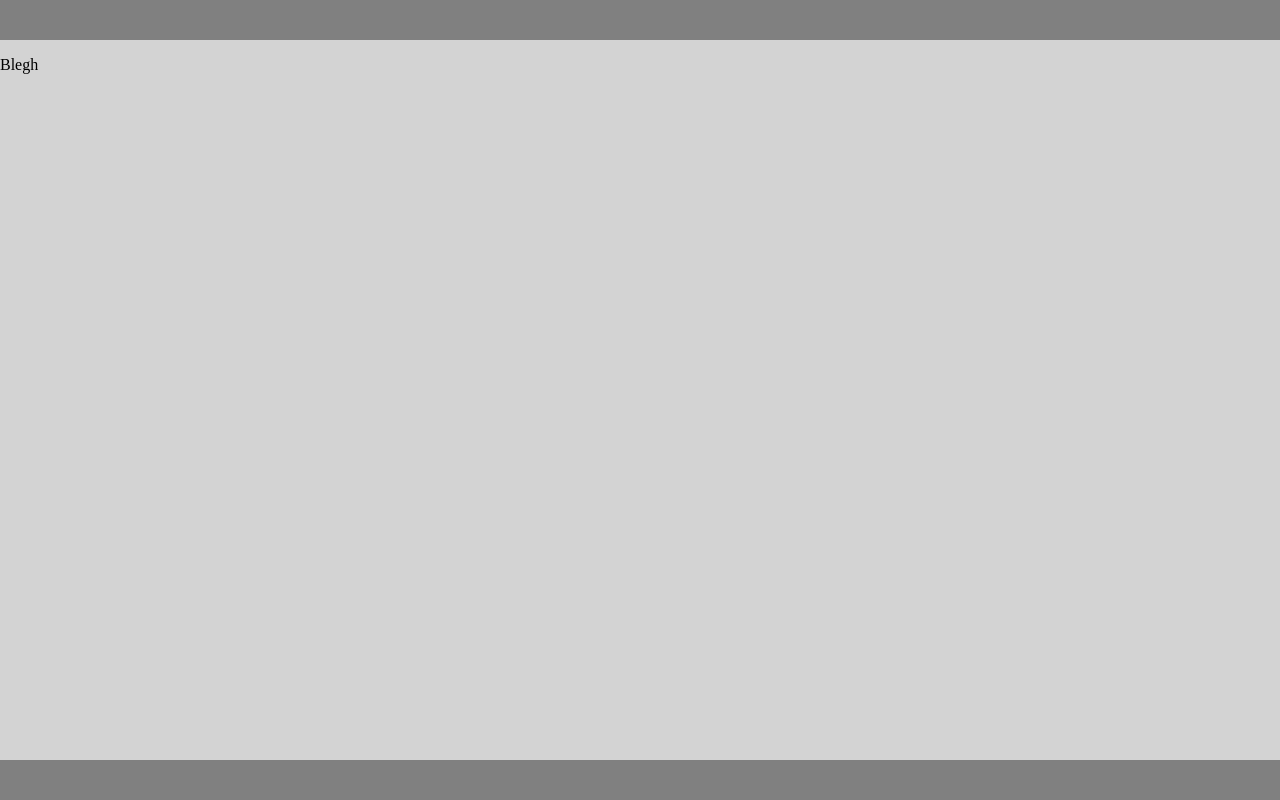
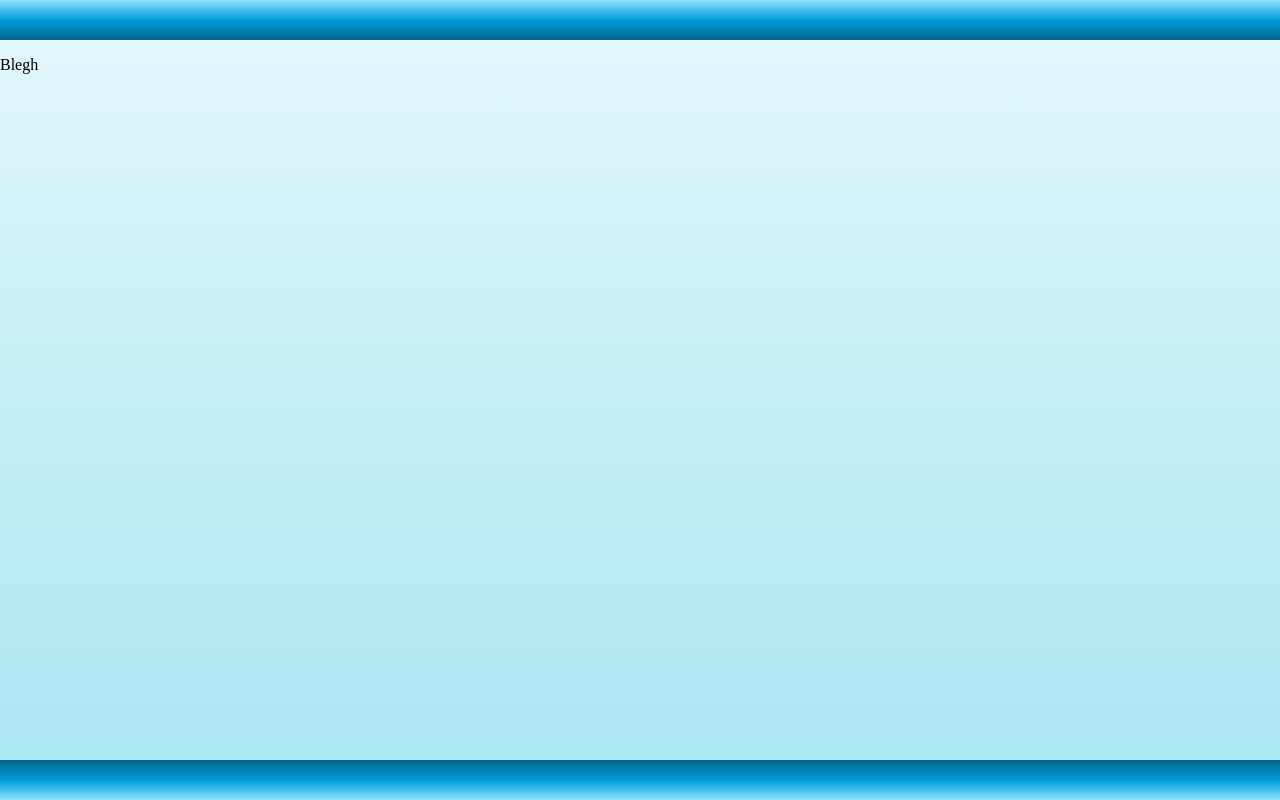
Before and after one commit to ryo-capricorn92/pokemon-typing-game, a React (Create React App) app: page / in a window 1280 px wide. Built offline with nearby package versions, Linux system fonts and the light colour scheme.

Commit message:
add gradients for container grid

```diff
--- a/src/Presentation/Container.jsx
+++ b/src/Presentation/Container.jsx
@@ -6,6 +6,7 @@ import Grid from './Grid';
 let styled;
 
 /* Header */
+/* -------------- */
 styled = Grid.extend.withConfig({
   displayName: 'Header'
 });
@@ -13,10 +14,17 @@ styled = Grid.extend.withConfig({
 const Header = styled`
   height: 40px;
   max-height: 40px;
-  background-color: gray;
+  background: linear-gradient(
+    180deg,
+    rgba(142, 226, 255, 1) 0%,
+    rgba(0, 157, 217, 1) 50%,
+    rgba(0, 99, 138, 1) 100%);
 `;
+/* -------------- */
+
 
 /* Footer */
+/* -------------- */
 styled = Grid.extend.withConfig({
   displayName: 'Footer'
 });
@@ -24,19 +32,34 @@ styled = Grid.extend.withConfig({
 const Footer = styled`
   height: 40px;
   max-height: 40px;
-  background-color: gray;
+  background: linear-gradient(
+    180deg,
+    rgba(0, 99, 138, 1) 0%,
+    rgba(0, 157, 217, 1) 50%,
+    rgba(142, 226, 255, 1) 100%
+  );
 `
+/* -------------- */
+
 
 /* MainContainer */
+/* -------------- */
 styled = Grid.extend.withConfig({
   displayName: 'MainContainer'
 });
 
 const MainContainer = styled`
-  background-color: lightgray;
+  background: linear-gradient(
+    180deg,
+    rgba(225, 246, 250, 1) 0%,
+    rgba(170, 231, 242, 1) 100%
+  );
 `
+/* -------------- */
+
 
 /* AppGrid */
+/* -------------- */
 styled = Grid.extend.withConfig({
   displayName: 'AppGrid',
 });
@@ -44,7 +67,11 @@ styled = Grid.extend.withConfig({
 const AppGrid = styled`
   height: 100vh;
 `
+/* -------------- */
 
+
+/* Container */
+/* -------------- */
 const Container = ({ children }) => (
   <AppGrid column>
     <Header />
@@ -58,5 +85,7 @@ const Container = ({ children }) => (
 Container.propTypes = {
   children: PropTypes.node,
 }
+/* -------------- */
+
 
 export default Container;
```
